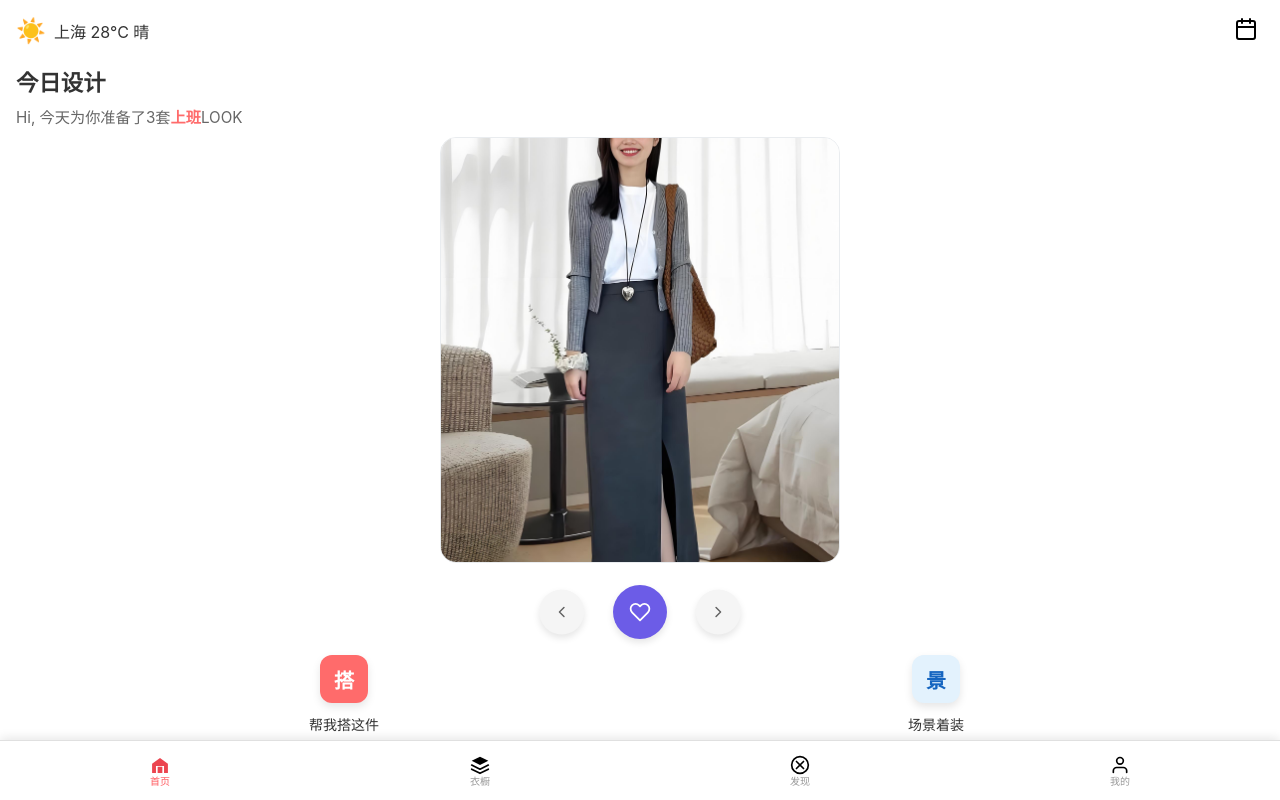
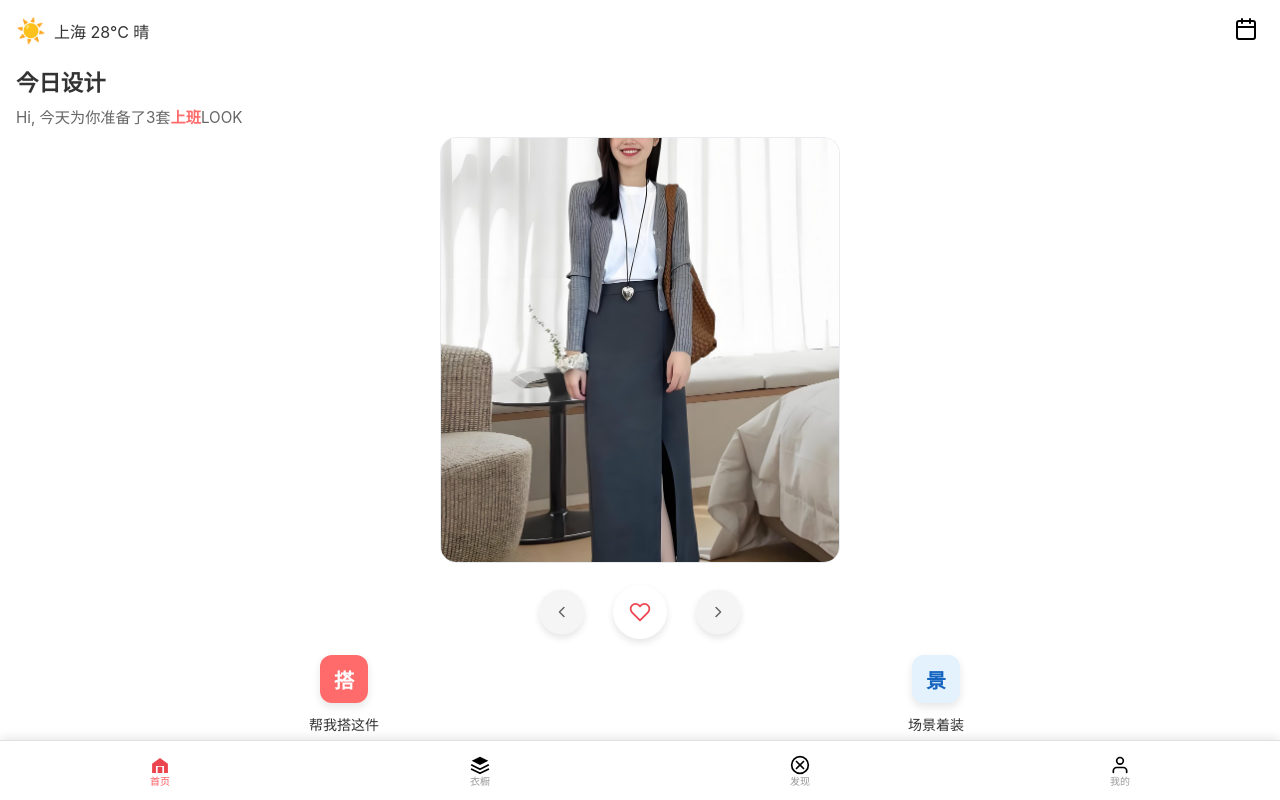
Before and after one commit to AlvinYueChao/vesti-ui, a Next.js app: page /home/HomePage in a window 1280 px wide. Built offline with nearby package versions, Linux system fonts and the light colour scheme.

Commit message:
feat(button style): updated style of heart button of home page

```diff
--- a/components/ui/Button.tsx
+++ b/components/ui/Button.tsx
@@ -3,7 +3,7 @@ import React from 'react';
 interface ButtonProps {
   children: React.ReactNode;
   onClick?: () => void;
-  variant?: 'primary' | 'secondary';
+  variant?: 'primary' | 'secondary' | 'heart';
   shape?: 'square' | 'circle';
   size?: 'medium' | 'large';
   className?: string;
--- a/pages/home/HomePage.tsx
+++ b/pages/home/HomePage.tsx
@@ -124,7 +124,7 @@ const HomePage: React.FC = () => {
                 <img src="/assets/icons/actions/chevron-left.svg" alt="Previous" />
               </Button>
               <Button
-                variant="primary"
+                variant="heart"
                 shape="circle"
                 size="large"
                 onClick={handleLikeOutfit}
--- a/styles/components.scss
+++ b/styles/components.scss
@@ -25,6 +25,16 @@ html, body {
 
     img {
       filter: brightness(0) invert(1); /* Make icon white */
+    }
+  }
+
+  &--heart {
+    background-color: white;
+    border: 2px solid var(--red-primary);
+    box-shadow: 0px 4px 8px rgba(0, 0, 0, 0.1);
+
+    img {
+      filter: brightness(0) saturate(100%) invert(34%) sepia(76%) saturate(1823%) hue-rotate(332deg) brightness(96%) contrast(92%);
     }
   }
 
--- a/styles/home-page.scss
+++ b/styles/home-page.scss
@@ -250,14 +250,32 @@
     &--large {
       width: 60px;
       height: 60px;
-      background-color: #6c5ce7;
-      border: none;
       border-radius: 50%;
       display: flex;
       align-items: center;
       justify-content: center;
       cursor: pointer;
       transition: all 0.2s ease;
+
+      &.btn--heart {
+        background-color: white;
+        border: none;
+
+        &:hover {
+          background-color: #fff5f5;
+          transform: scale(1.05);
+        }
+
+        img {
+          width: 24px;
+          height: 24px;
+          filter: brightness(0) saturate(100%) invert(34%) sepia(76%) saturate(1823%) hue-rotate(332deg) brightness(96%) contrast(92%);
+        }
+      }
+
+      &.btn--primary {
+        background-color: #6c5ce7;
+        border: none;
 
         &:hover {
           background-color: #5a4fcf;
@@ -272,3 +290,4 @@
       }
     }
   }
+}
```
Lines whose indentation alone changed are shown as unchanged.
